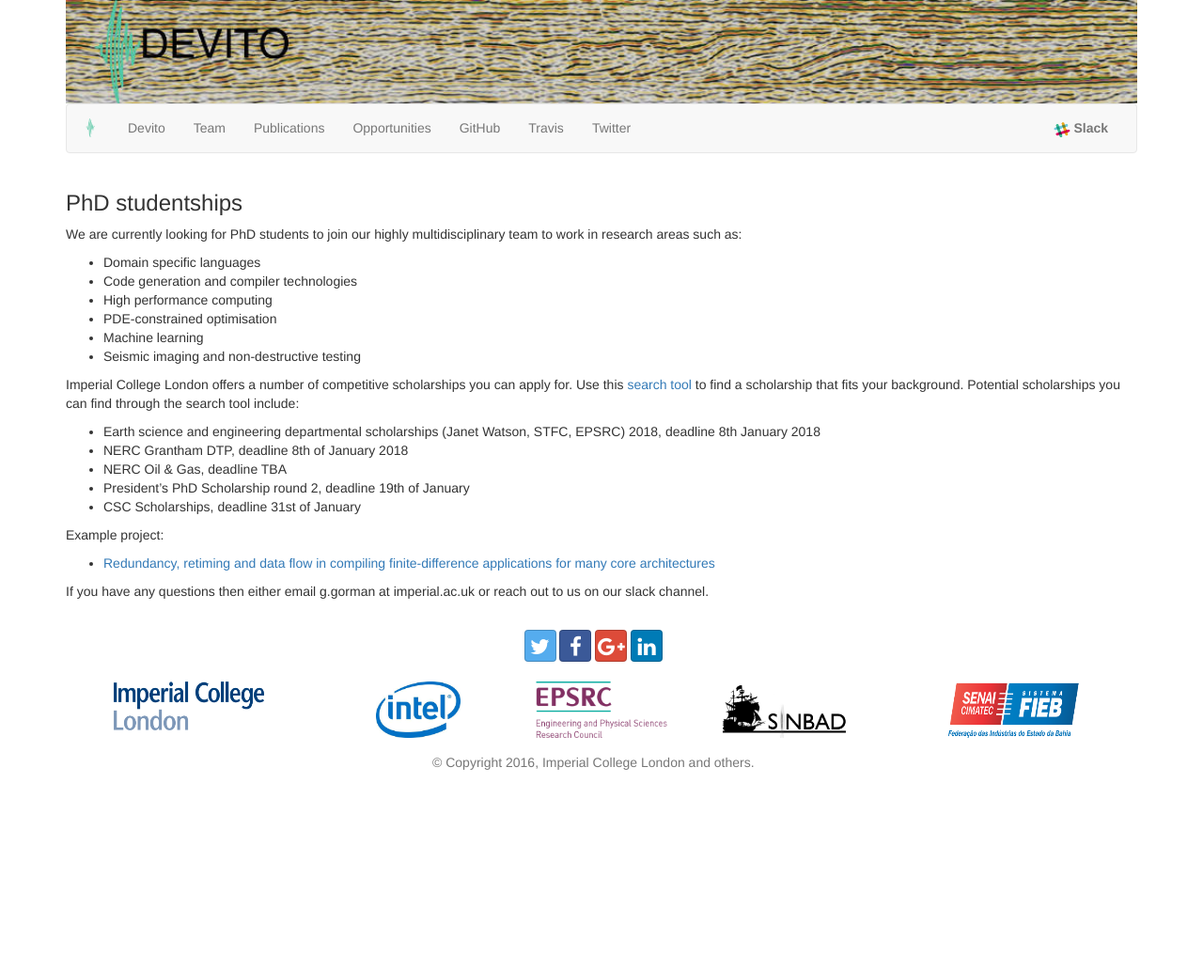
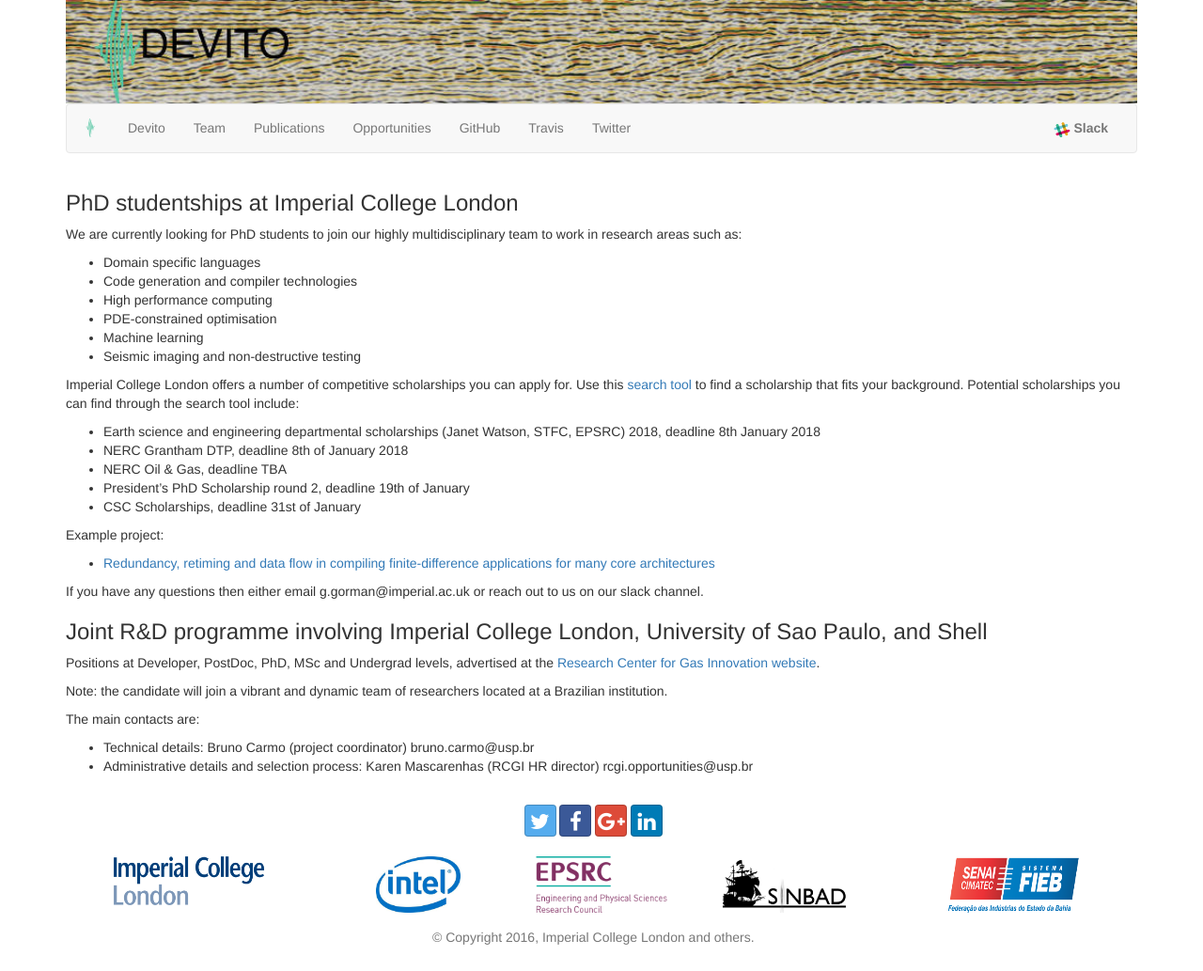
Before and after one commit to devitocodes/devitocodes.github.io, a Jekyll site: the page built from opportunities.md, in a window 1280 px wide. Shown: the whole page at 94% size. Built offline with Jekyll 4.4.1, drawn with Linux system fonts in a browser that asks for light colours; our own code applies the rules of GitHub Pages for plain Markdown files; before the commit the page ends 900 px from its top, so only the background shows below that.

Commit message:
Update opportunities.md

```diff
--- a/opportunities.md
+++ b/opportunities.md
@@ -6,7 +6,7 @@ permalink: /opportunities
 
 ---
 
-### PhD studentships
+### PhD studentships at Imperial College London
 We are currently looking for PhD students to join our highly multidisciplinary team to work in research areas such as:
 * Domain specific languages
 * Code generation and compiler technologies
@@ -25,4 +25,13 @@ Imperial College London offers a number of competitive scholarships you can appl
 Example project:
 * [Redundancy, retiming and data flow in compiling finite-difference applications for many core architectures](http://www.imperial.ac.uk/media/imperial-college/faculty-of-engineering/earth-science-and-engineering/phd-opportunities/PhD-proposal---OPESCI.pdf)
 
-If you have any questions then either email g.gorman at imperial.ac.uk or reach out to us on our slack channel.
+If you have any questions then either email g.gorman@imperial.ac.uk or reach out to us on our slack channel.
+
+### Joint R&D programme involving Imperial College London, University of Sao Paulo, and Shell
+Positions at Developer, PostDoc, PhD, MSc and Undergrad levels, advertised at the [Research Center for Gas Innovation website](https://www.rcgi.poli.usp.br/opportunities/).
+
+Note: the candidate will join a vibrant and dynamic team of researchers located at a Brazilian institution.
+
+The main contacts are:
+* Technical details: Bruno Carmo (project coordinator) bruno.carmo@usp.br
+* Administrative details and selection process: Karen Mascarenhas (RCGI HR director) rcgi.opportunities@usp.br
```
